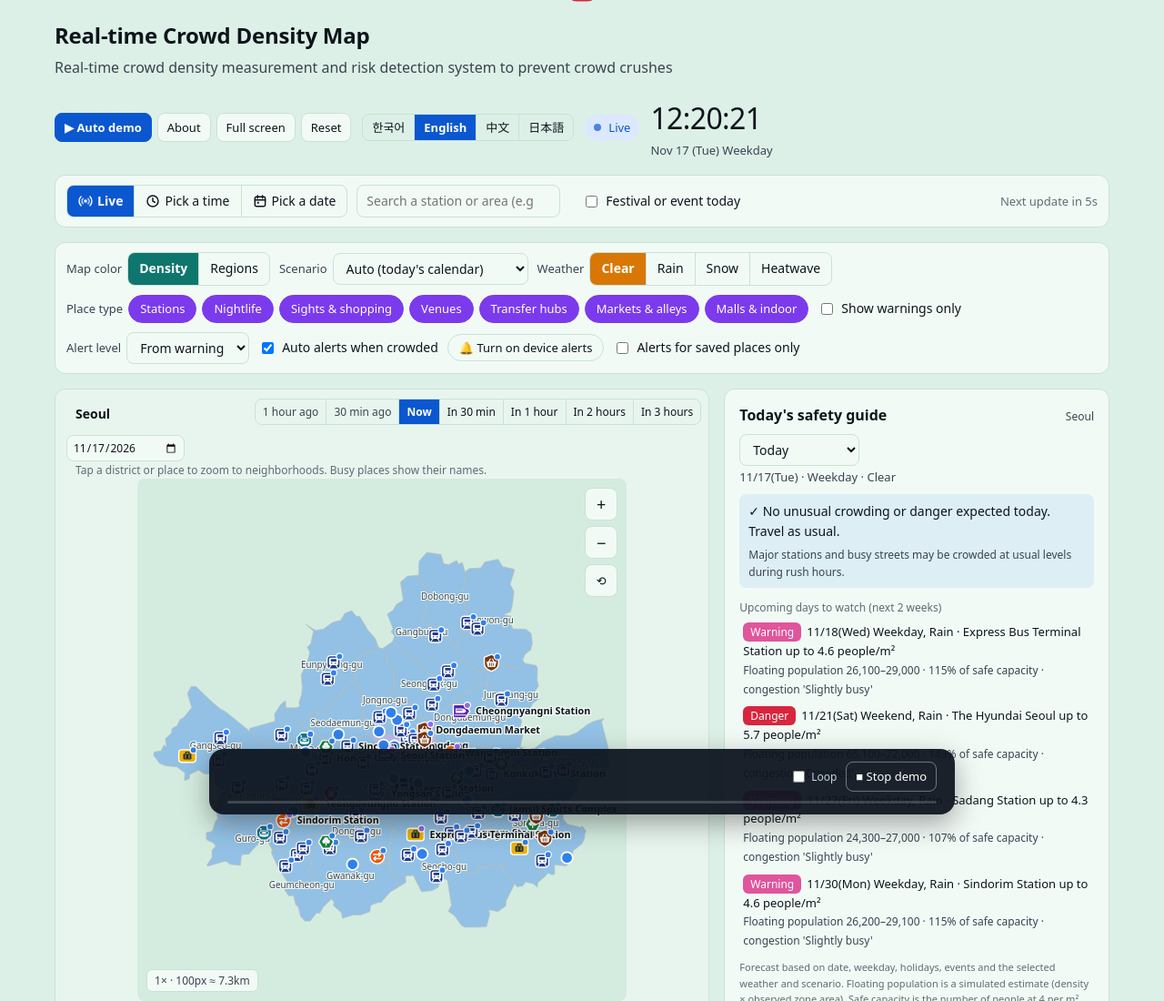
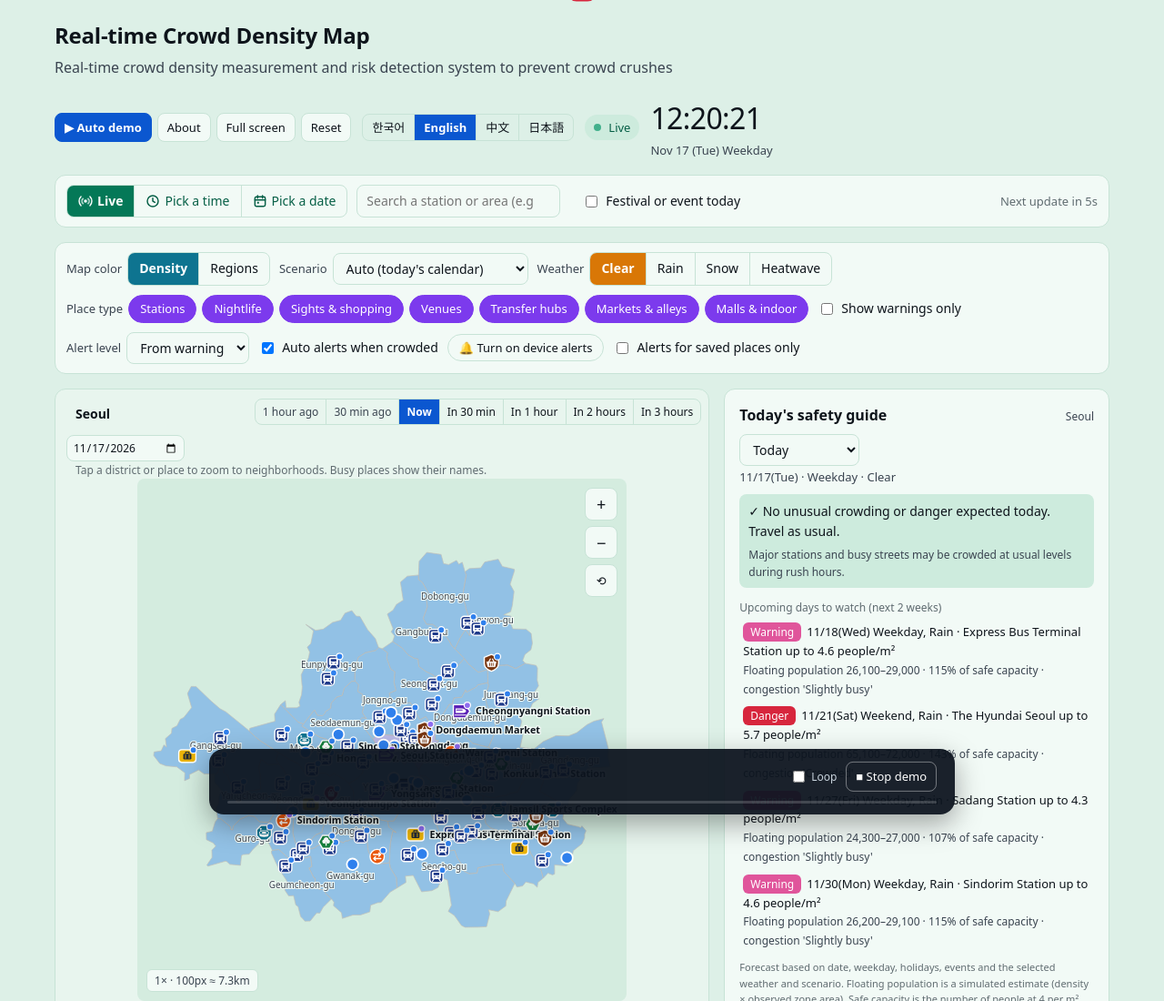
Before and after one commit to totoro1313/crowd-dynamics-analysis-for-large-crowd-events, a plain HTML site: page index.html in a window 1280 px wide. Shown: the top 1100 px of the page at 91% size. Drawn offline with nearby package versions, Linux system fonts and the light colour scheme; a web font is replaced by a local one.

Commit message:
Add files via upload

```diff
--- a/index.html
+++ b/index.html
@@ -87,7 +87,7 @@ input[type=range]{flex:1;accent-color:var(--accent)}
 .nw{display:inline-block;font-size:10px;font-weight:600;color:var(--accent);border:1px solid var(--accent);border-radius:4px;padding:0 4px;margin-left:6px;vertical-align:middle;line-height:1.5}
 #today .td-h{font-size:14px;margin:4px 0 8px;padding:8px 10px;border-radius:8px;background:var(--bg)}
 #today .td-h.td-d{background:color-mix(in srgb,var(--s3) 12%,transparent);color:var(--s3);font-weight:600}
-#today .td-h.td-ok{background:color-mix(in srgb,var(--s0) 10%,transparent);color:var(--ink)}
+#today .td-h.td-ok{background:var(--accent-bg);color:var(--ink)}
 #today .td-h.td-w{background:color-mix(in srgb,var(--s2) 12%,transparent);font-weight:500}
 .td-i{display:flex;gap:10px;align-items:flex-start;padding:8px 8px;border-top:1px solid var(--line);cursor:pointer;border-radius:6px}
 .td-i:hover{background:var(--accent-bg)}
@@ -166,7 +166,13 @@ dialog#about::backdrop{background:rgba(0,0,0,.5)}
 @keyframes livepulse{50%{opacity:.25}}
 @media (prefers-reduced-motion:reduce){#m-live .live-ic path{animation:none}}
 #m-man .live-ic path,#m-past .live-ic path{animation:none}
-#cm button[aria-pressed="true"]{background:#0F766E;color:#fff}
+#m-live[aria-pressed="true"],#m-man[aria-pressed="true"],#m-past[aria-pressed="true"]{background:#047857;color:#fff}
+#m-live,#m-man,#m-past{color:#065F46}
+#q:focus{outline-color:#047857;border-color:#047857}
+#fest-l input,#live .dot{accent-color:#047857}
+#live.live{background:#CDEBDD;color:#065F46}#live.live .dot{background:#059669}
+@media (prefers-color-scheme:dark){#m-live[aria-pressed="true"],#m-man[aria-pressed="true"],#m-past[aria-pressed="true"]{background:#10B981;color:#04231A}#m-live,#m-man,#m-past{color:#6EE7B7}#live.live{background:#1D3A2E;color:#6EE7B7}}
+#cm button[aria-pressed="true"]{background:#0E7490;color:#fff}
 #wx button[aria-pressed="true"]{background:#D97706;color:#fff}
 #types .chip[aria-pressed="true"]{background:#7C3AED;border-color:#7C3AED;color:#fff}
 #types .chip[aria-pressed="false"]{color:#6D28D9;border-color:#C9B5F5}
@@ -508,7 +514,7 @@ const PHUE={'11':215,'21':195,'22':35,'23':172,'12':95,'25':248,'26':158,'29':11
 const PNICK={'11':'한강 블루','21':'바다 블루','22':'사과 앰버','23':'항구 청록','12':'남도 빛','25':'과학 인디고','26':'고래 바다색','29':'행정 초록','31':'경기 초록','32':'산맥 연두','33':'내륙 올리브','34':'들녘 황금','35':'한옥 자주','37':'신라 토색','38':'남해 물빛','39':'감귤 노랑'};
 function hueTheme(h,dark){const c=(s,l)=>d3.hsl(h,s,l).formatHex();return dark?{bg:c(.35,.08),panel:c(.3,.12),ink:c(.25,.92),ink2:c(.15,.72),ink3:c(.1,.55),line:c(.25,.2),land:c(.28,.18),'land-line':c(.25,.34),accent:c(.7,.68),'accent-bg':c(.45,.2)}
  :{bg:c(.4,.955),panel:'#FFFFFF',ink:c(.4,.12),ink2:c(.18,.35),ink3:c(.12,.52),line:c(.28,.87),land:c(.32,.87),'land-line':c(.25,.68),accent:c(.65,.4),'accent-bg':c(.6,.93)}}
-const THEMES={city:{n:'city',l:{bg:'#DDF0E7',panel:'#F2FAF6',ink:'#0E141B',ink2:'#3A4450',ink3:'#5F6B70',line:'#C7E3D6',land:'#ECEBE6','land-line':'#C2C0B8',accent:'#0B57D0','accent-bg':'#DCE8FF'},d:{bg:'#0E1713',panel:'#15211C',ink:'#F4F6F8',ink2:'#C6D1CC',ink3:'#8D9C95',line:'#27372F',land:'#1F2B26','land-line':'#3C4C45',accent:'#6EA8FF','accent-bg':'#1B3157'}},auto:{n:'시·도별 자동',auto:true},sea:{n:'바다',l:{bg:'#EEF4F8',panel:'#FFFFFF',ink:'#0F2233',ink2:'#46607A',ink3:'#7890A6',line:'#D3E0EA',land:'#D3E3EE','land-line':'#9FBBD0',accent:'#0B6FB8','accent-bg':'#E1EEF8'},d:{bg:'#0A1622',panel:'#102233',ink:'#E3EEF6',ink2:'#A6BDD0',ink3:'#7891A6',line:'#1E3A50',land:'#183247','land-line':'#2E5470',accent:'#5AB0F0','accent-bg':'#12324D'}},
+const THEMES={city:{n:'city',l:{bg:'#DDF0E7',panel:'#F2FAF6',ink:'#0E141B',ink2:'#3A4450',ink3:'#5F6B70',line:'#C7E3D6',land:'#ECEBE6','land-line':'#C2C0B8',accent:'#0B57D0','accent-bg':'#CDEBDD'},d:{bg:'#0E1713',panel:'#15211C',ink:'#F4F6F8',ink2:'#C6D1CC',ink3:'#8D9C95',line:'#27372F',land:'#1F2B26','land-line':'#3C4C45',accent:'#6EA8FF','accent-bg':'#1D3A2E'}},auto:{n:'시·도별 자동',auto:true},sea:{n:'바다',l:{bg:'#EEF4F8',panel:'#FFFFFF',ink:'#0F2233',ink2:'#46607A',ink3:'#7890A6',line:'#D3E0EA',land:'#D3E3EE','land-line':'#9FBBD0',accent:'#0B6FB8','accent-bg':'#E1EEF8'},d:{bg:'#0A1622',panel:'#102233',ink:'#E3EEF6',ink2:'#A6BDD0',ink3:'#7891A6',line:'#1E3A50',land:'#183247','land-line':'#2E5470',accent:'#5AB0F0','accent-bg':'#12324D'}},
  forest:{n:'숲',l:{bg:'#F1F5EF',panel:'#FFFFFF',ink:'#14261A',ink2:'#4B6352',ink3:'#7D9182',line:'#D8E3D3',land:'#DCE7D6','land-line':'#AFC3A5',accent:'#2F7D4F','accent-bg':'#E2F0E6'},d:{bg:'#0E1A12',panel:'#142419',ink:'#E4EEE6',ink2:'#A7BCAD',ink3:'#7C9283',line:'#23392A',land:'#1E3324','land-line':'#3A5A43',accent:'#6CC08E','accent-bg':'#1A3A26'}},
  night:{n:'야간',dark:true,d:{bg:'#0B0F1A',panel:'#121829',ink:'#E6E9F2',ink2:'#A9B0C6',ink3:'#7A829B',line:'#222B42',land:'#1B2338','land-line':'#33405E',accent:'#7C9CFF','accent-bg':'#1C2648'}},
  base:{n:'기본(회색)',l:{bg:'#F3F6F7',panel:'#FFFFFF',ink:'#17242C',ink2:'#4A5A63',ink3:'#7A8A92',line:'#D9E1E4',land:'#E3EAED','land-line':'#B9C6CC',accent:'#1F6FEB','accent-bg':'#E4EEFD'},d:{bg:'#0E171C',panel:'#16222A',ink:'#E5ECEF',ink2:'#A9B7BE',ink3:'#7D8C94',line:'#26353E',land:'#1D2B33','land-line':'#38505C',accent:'#5B9BFF','accent-bg':'#17304F'}}};
```
